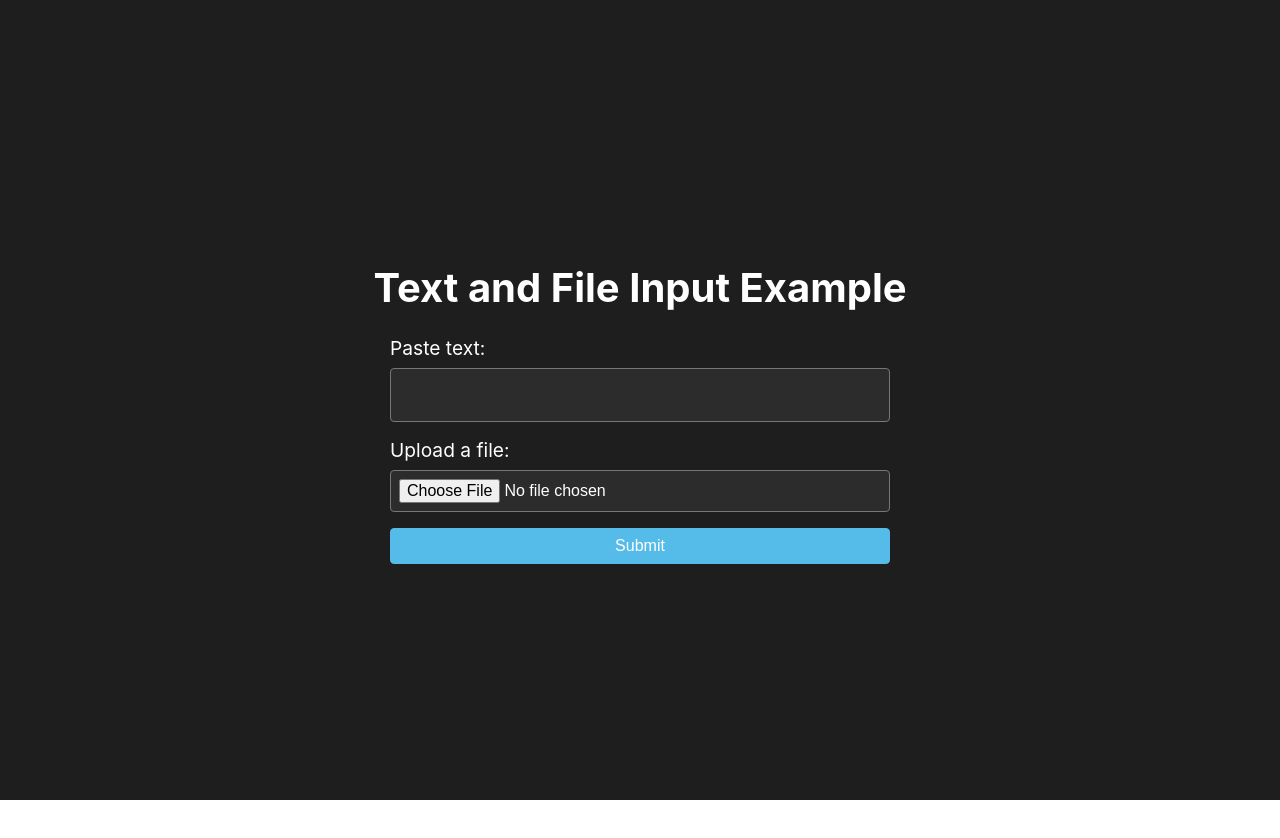
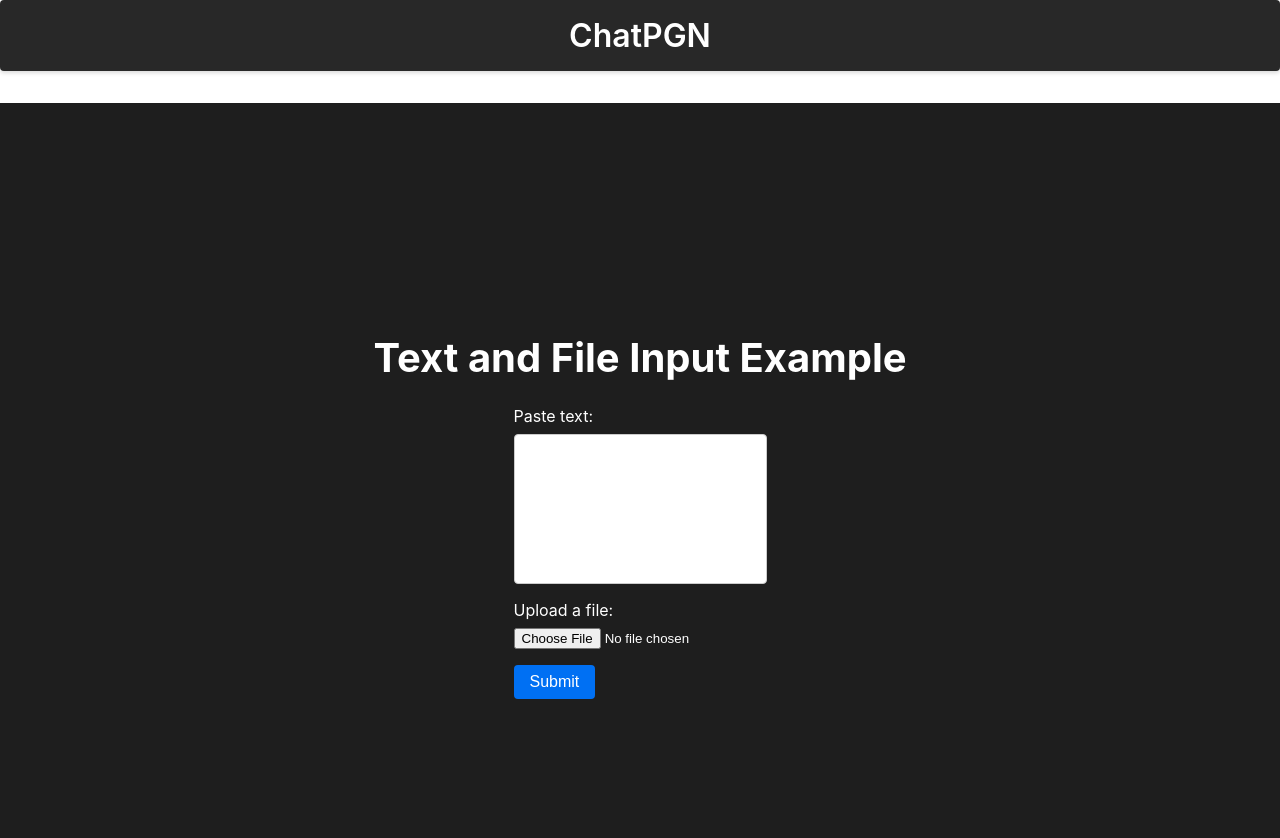
Before and after one commit to ghl3/chatpgn, a Next.js app: page / in a window 1280 px wide. Shown: the top 838 px of the page. Before the commit the page ends 800 px from the top, so only its background shows below. Built offline with nearby package versions, Linux system fonts and the light colour scheme.

Commit message:
Style updates and break FileInputForm to component

```diff
--- /dev/null
+++ b/components/FileInputForm.tsx
@@ -0,0 +1,61 @@
+
+// components/FileInputForm.tsx
+import React, { ChangeEvent, FormEvent, useState } from 'react';
+import styles from '../styles/FileInputForm.module.css';
+
+interface FileInputFormProps {
+    onSubmit: (text: string, file: File | null) => void;
+}
+
+const FileInputForm: React.FC<FileInputFormProps> = ({ onSubmit }) => {
+    const [textAreaValue, setTextAreaValue] = useState('');
+    const [selectedFile, setSelectedFile] = useState<File | null>(null);
+
+    const handleTextAreaChange = (event: ChangeEvent<HTMLTextAreaElement>) => {
+        setTextAreaValue(event.target.value);
+    };
+
+    const handleFileChange = (event: ChangeEvent<HTMLInputElement>) => {
+        const file = event.target.files?.[0] || null;
+        setSelectedFile(file);
+    };
+
+    const handleSubmit = (event: FormEvent<HTMLFormElement>) => {
+        event.preventDefault();
+        onSubmit(textAreaValue, selectedFile);
+    };
+
+    return (
+        <form onSubmit={handleSubmit} className={styles.form}>
+            <div className={styles.formGroup}>
+                <label htmlFor="textArea" className={styles.label}>
+                    Paste text:
+                </label>
+                <textarea
+                    id="textArea"
+                    value={textAreaValue}
+                    onChange={handleTextAreaChange}
+                    className={styles.textArea}
+                ></textarea>
+            </div>
+
+            <div className={styles.formGroup}>
+                <label htmlFor="fileUpload" className={styles.label}>
+                    Upload a file:
+                </label>
+                <input
+                    id="fileUpload"
+                    type="file"
+                    onChange={handleFileChange}
+                    className={styles.fileUpload}
+                />
+            </div>
+
+            <button type="submit" className={styles.button}>
+                Submit
+            </button>
+        </form>
+    );
+};
+
+export default FileInputForm;
--- a/next.config.js
+++ b/next.config.js
@@ -1,6 +1,14 @@
+const path = require('path');
+
 /** @type {import('next').NextConfig} */
 const nextConfig = {
   reactStrictMode: true,
-}
+  webpack: (config) => {
+    config.resolve.alias['@/styles'] = path.join(__dirname, 'styles');
+    config.resolve.alias['@/components'] = path.join(__dirname, 'components');
+    config.resolve.alias['@/pages'] = path.join(__dirname, 'pages');
+    return config;
+  },
+};
 
-module.exports = nextConfig
+module.exports = nextConfig;
--- a/pages/index.tsx
+++ b/pages/index.tsx
@@ -1,78 +1,31 @@
-import Head from 'next/head'
-import Image from 'next/image'
-import { Inter } from 'next/font/google'
-import styles from '@/styles/Home.module.css'
-import { ChangeEvent, FormEvent, useState } from 'react'
-
-const inter = Inter({ subsets: ['latin'] })
+// pages/index.tsx
+import Head from 'next/head';
+import FileInputForm from '../components/FileInputForm';
+import styles from '../styles/Home.module.css';
 
 
-type FileInputChangeEvent = ChangeEvent<HTMLInputElement>
+export default function Home() {
 
-
-const Home: React.FC = () => {
-
-  const [textAreaValue, setTextAreaValue] = useState<string>('')
-  const [file, setFile] = useState<File | null>(null)
-
-  const handleTextAreaChange = (event: ChangeEvent<HTMLTextAreaElement>) => {
-    setTextAreaValue(event.target.value)
-  }
-
-  const handleFileChange = (event: FileInputChangeEvent) => {
-    setFile(event.target.files ? event.target.files[0] : null)
-  }
-
-  const handleSubmit = (event: FormEvent<HTMLFormElement>) => {
-    event.preventDefault()
-
-    // Handle the text area value and uploaded file here
-    console.log('Text area value:', textAreaValue)
-    console.log('Uploaded file:', file)
-  }
+  const handleFormSubmit = (text: string, file: File | null) => {
+    console.log('Text:', text);
+    console.log('File:', file);
+  };
 
   return (
     <>
       <Head>
-        <title>Text and File Input</title>
+        <title>ChatPGN</title>
         <meta name="description" content="Text and file input example" />
         <meta name="viewport" content="width=device-width, initial-scale=1" />
         <link rel="icon" href="/favicon.ico" />
       </Head>
+      <header className={styles.siteHeader}>
+        <h1 className={styles.siteTitle}>ChatPGN</h1>
+      </header>
       <main className={styles.main}>
         <h1 className={styles.h1}>Text and File Input Example</h1>
-        <form onSubmit={handleSubmit} className={styles.form}>
-          <div className={styles.formGroup}>
-            <label htmlFor="textArea" className={styles.label}>
-              Paste text:
-            </label>
-            <textarea
-              id="textArea"
-              value={textAreaValue}
-              onChange={handleTextAreaChange}
-              className={styles.textArea}
-            ></textarea>
-          </div>
-
-          <div className={styles.formGroup}>
-            <label htmlFor="fileUpload" className={styles.label}>
-              Upload a file:
-            </label>
-            <input
-              id="fileUpload"
-              type="file"
-              onChange={handleFileChange}
-              className={styles.fileUpload}
-            />
-          </div>
-
-          <button type="submit" className={styles.button}>
-            Submit
-          </button>
-        </form>
+        <FileInputForm onSubmit={handleFormSubmit} />
       </main>
     </>
-  )
+  );
 }
-
-export default Home
--- /dev/null
+++ b/styles/FileInputForm.module.css
@@ -0,0 +1,37 @@
+.formGroup {
+    display: flex;
+    flex-direction: column;
+    margin-bottom: 1rem;
+}
+
+.label {
+    margin-bottom: 0.5rem;
+}
+
+.textArea {
+    resize: none;
+    width: 100%;
+    height: 150px;
+    padding: 0.5rem;
+    border: 1px solid #ccc;
+    border-radius: 4px;
+}
+
+.fileUpload {
+    cursor: pointer;
+}
+
+.button {
+    background-color: #0070f3;
+    color: white;
+    border: none;
+    border-radius: 4px;
+    padding: 0.5rem 1rem;
+    cursor: pointer;
+    font-size: 1rem;
+    transition: background-color 0.2s ease;
+}
+
+.button:hover {
+    background-color: #0055d4;
+}
--- a/styles/Home.module.css
+++ b/styles/Home.module.css
@@ -81,3 +81,21 @@
 .button:hover {
   background-color: #4aa4c4;
 }
+
+.siteHeader {
+  display: flex;
+  justify-content: center;
+  align-items: center;
+  background-color: #282828;
+  padding: 1rem;
+  border-radius: 4px;
+  margin-bottom: 2rem;
+  box-shadow: 0 2px 4px rgba(0, 0, 0, 0.15);
+}
+
+.siteTitle {
+  font-size: 2rem;
+  color: #ffffff;
+  margin: 0;
+  font-weight: 600;
+}
```
Also changed, not shown: tsconfig.json (+26 -4 lines).
